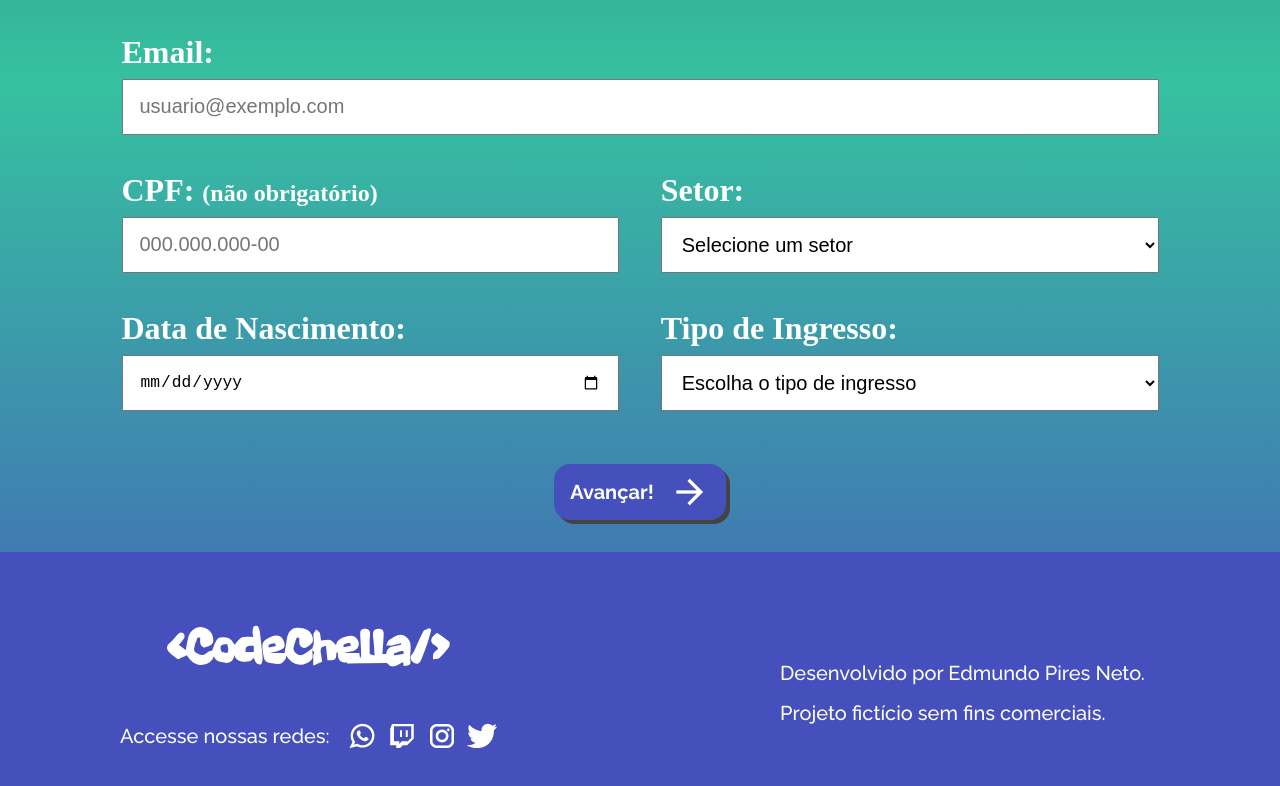
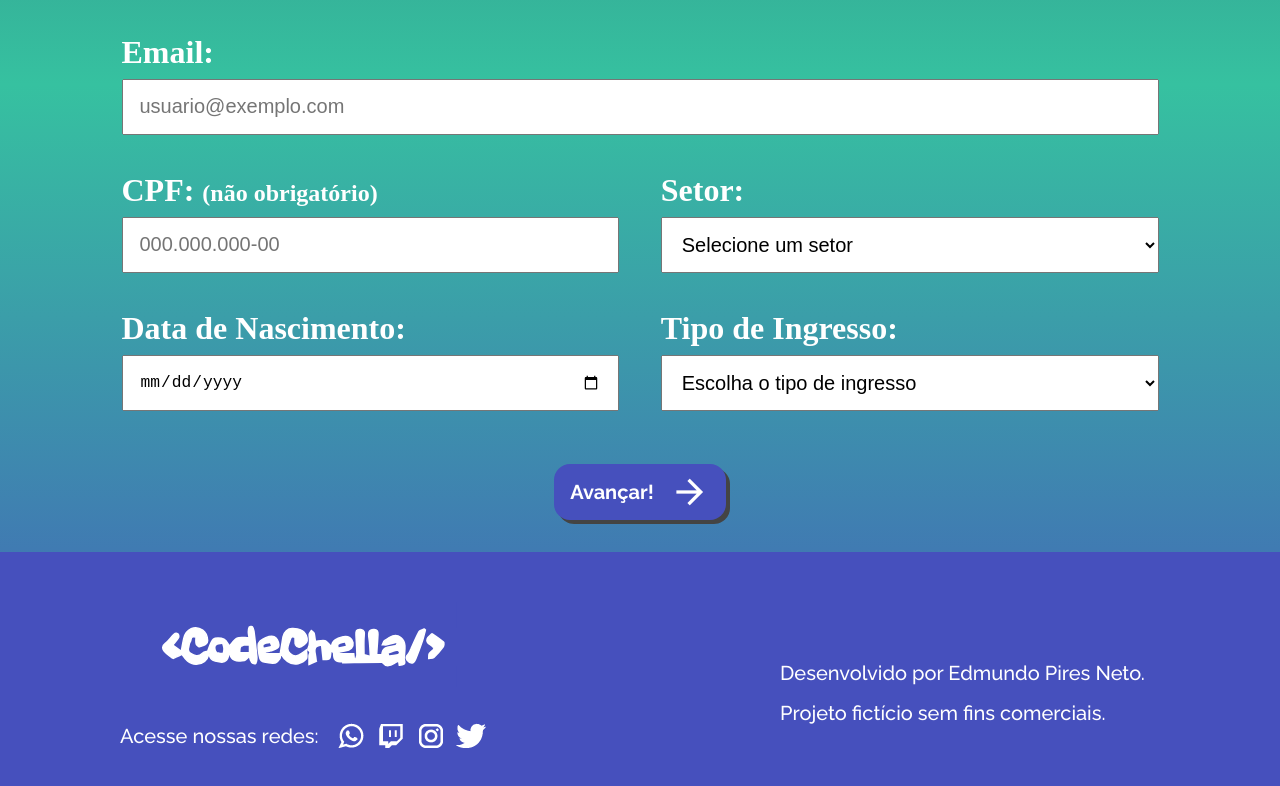
Before and after one commit to edmundo-xicara/CodeChella, a plain HTML site: page compra-ingresso.html in a window 1280 px wide. Shown: the part 748-1534 px from the top of the page. Drawn offline with Linux system fonts and the light colour scheme; a web font is replaced by a local one.

Commit message:
Correção ortográfica rodapé

```diff
--- a/compra-ingresso.html
+++ b/compra-ingresso.html
@@ -184,7 +184,7 @@
         </a>
 
         <section class="redes-sociais">
-            <span class="redes-sociais__texto">Accesse nossas redes:</span>
+            <span class="redes-sociais__texto">Acesse nossas redes:</span>
 
             <article class="redes-sociais__icones">
                 <img src="assets/img/whatsapp_icon.png" alt="Whatsapp" id="whatsapp-icon">
```
Also changed, not shown: experiencia.html (+1 -1 lines), index.html (+1 -1 lines), info.html (+1 -1 lines), ingresso.html (+1 -1 lines), setores.html (+1 -1 lines).
